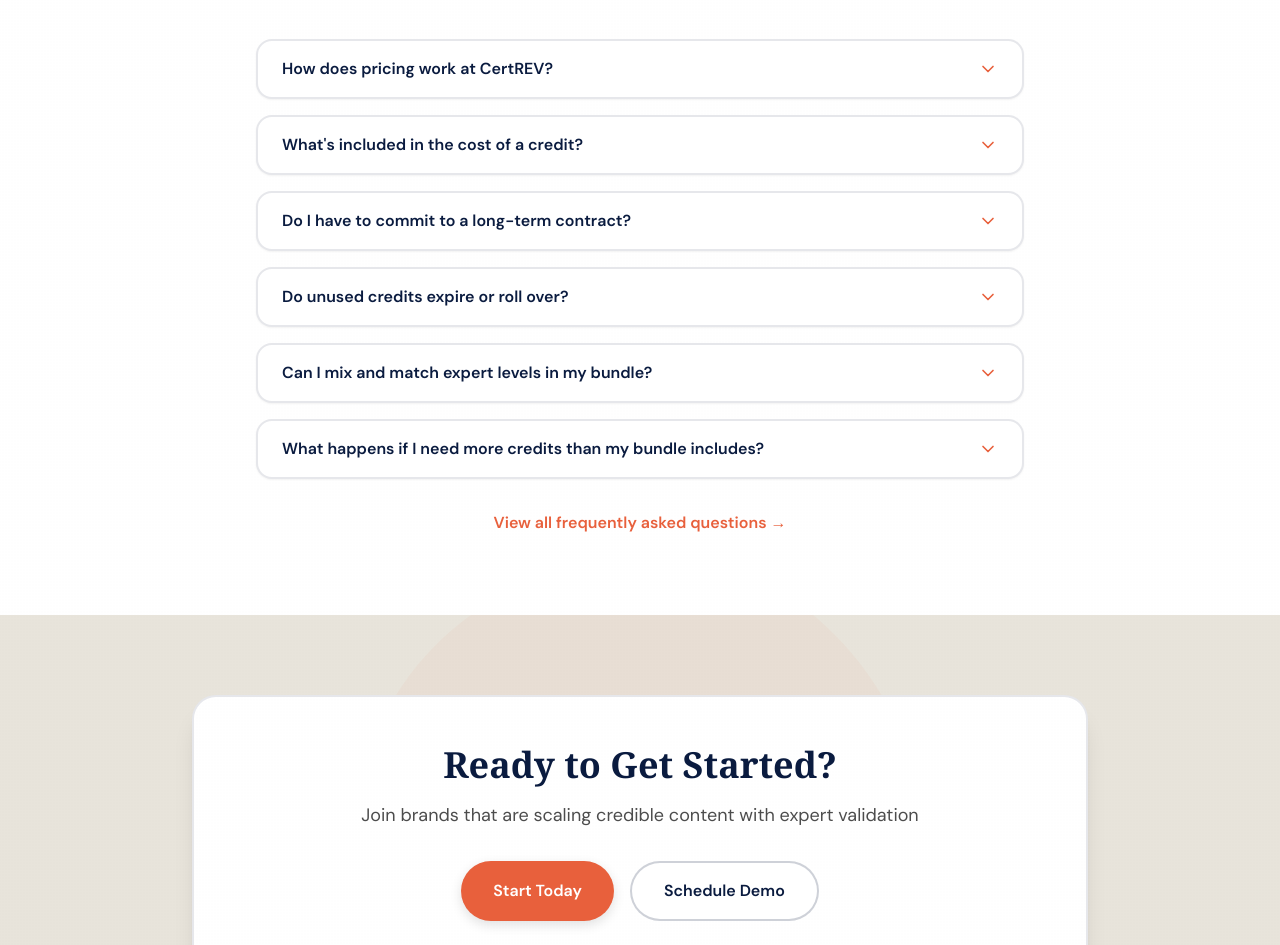
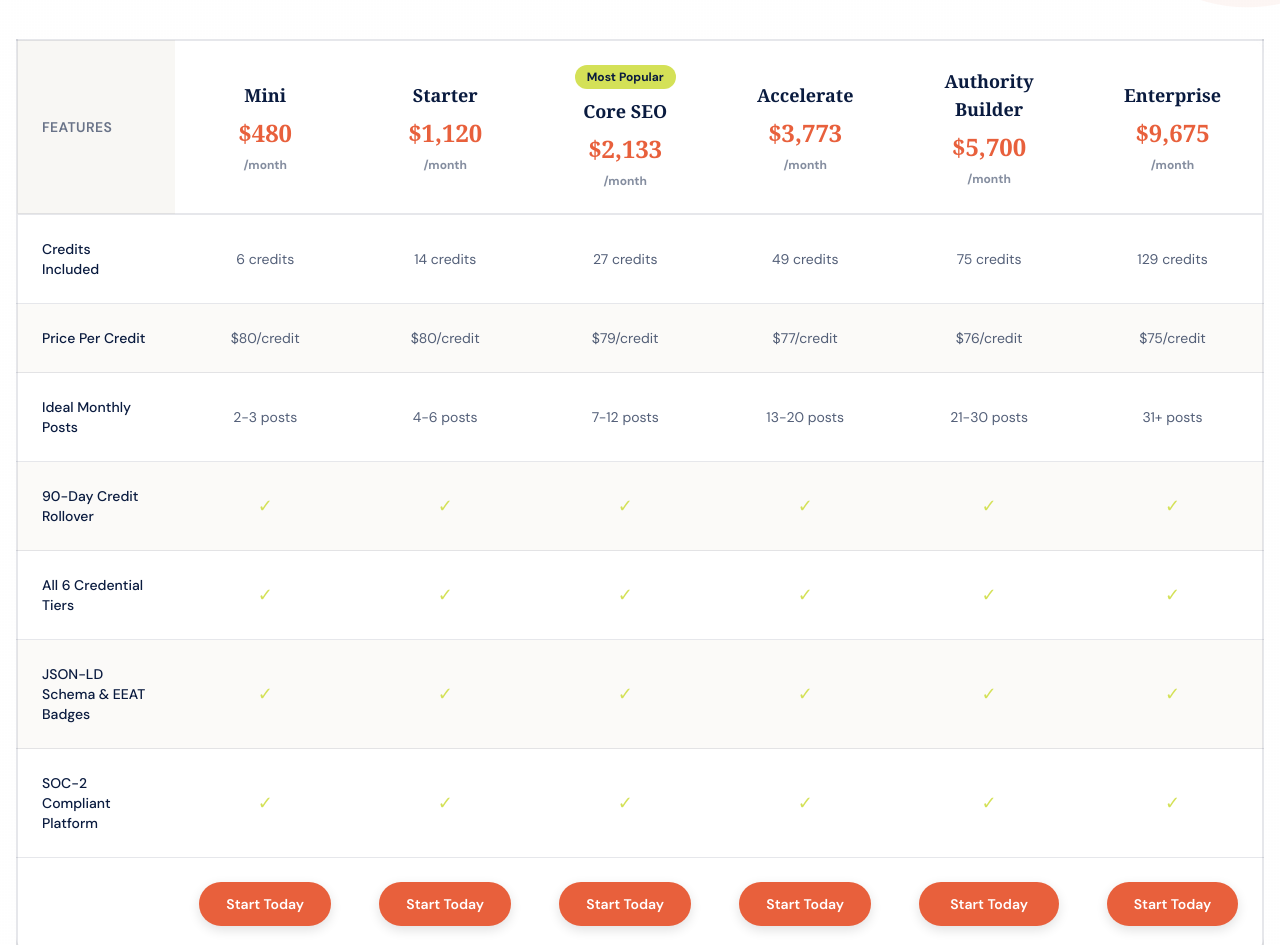
Before and after one commit to owenwcertrev/web-redesign, a Next.js app: page /pricing in a window 1280 px wide. Shown: the part 3120-4065 px from the top of the page. Built offline with nearby package versions, Linux system fonts and the light colour scheme.

Commit message:
Add comparison table showing all 6 pricing tiers side-by-side

```diff
--- a/app/pricing/page.tsx
+++ b/app/pricing/page.tsx
@@ -1,6 +1,6 @@
 'use client'
 
-import { useState, useMemo } from 'react'
+import { useState, useMemo, useRef } from 'react'
 import { motion } from 'framer-motion'
 import { DollarSign, Sparkles } from 'lucide-react'
 import DepthHero from '@/components/cards3d/DepthHero'
@@ -171,6 +171,7 @@ const pricingFAQs = [
 
 export default function PricingPage() {
   const [postsPerMonth, setPostsPerMonth] = useState(9) // Start at Core SEO range
+  const comparisonRef = useRef<HTMLElement>(null)
 
   // Map slider value to appropriate pricing tier
   // Ranges aligned to ~3 credits per review average
@@ -182,6 +183,10 @@ export default function PricingPage() {
     if (postsPerMonth <= 30) return pricingTiers[4] // Authority (75 credits ÷ 3 = 25 posts)
     return pricingTiers[5] // Enterprise (129 credits ÷ 3 = 43 posts)
   }, [postsPerMonth])
+
+  const scrollToComparison = () => {
+    comparisonRef.current?.scrollIntoView({ behavior: 'smooth', block: 'start' })
+  }
 
   return (
     <div>
@@ -265,7 +270,7 @@ export default function PricingPage() {
             <div className="text-center mt-8">
               <p className="text-sm text-navy/60">
                 Want to see all plans side-by-side?{' '}
-                <button className="text-coral font-semibold hover:underline">
+                <button onClick={scrollToComparison} className="text-coral font-semibold hover:underline">
                   View comparison table
                 </button>
               </p>
@@ -309,6 +314,137 @@ export default function PricingPage() {
               </FadeIn>
             ))}
           </div>
+        </div>
+      </section>
+
+      {/* Comparison Table Section */}
+      <section ref={comparisonRef} className="bg-white py-20 px-4 relative overflow-hidden">
+        <TextureOverlay type="paper" opacity={0.15} />
+        <OrganicShape variant="blob1" color="coral" className="absolute -top-40 -right-40 w-96 h-96" opacity={0.05} />
+
+        <div className="max-w-7xl mx-auto relative z-10">
+          <FadeIn>
+            <div className="text-center mb-12">
+              <h2 className="text-4xl md:text-5xl font-bold mb-4 text-navy font-serif">
+                Compare All Plans
+              </h2>
+              <p className="text-lg text-black/70">
+                Choose the perfect plan for your content marketing needs
+              </p>
+            </div>
+          </FadeIn>
+
+          <FadeIn delay={0.2}>
+            <div className="overflow-x-auto">
+              <table className="w-full bg-white rounded-2xl shadow-lg border-2 border-navy/10">
+                <thead>
+                  <tr className="border-b-2 border-navy/10">
+                    <th className="p-6 text-left text-sm font-semibold text-navy/60 uppercase tracking-wide bg-beige/30">
+                      Features
+                    </th>
+                    {pricingTiers.map((tier) => (
+                      <th key={tier.id} className="p-6 text-center min-w-[180px]">
+                        <div className="flex flex-col items-center gap-2">
+                          {tier.isPopular && (
+                            <span className="inline-block bg-lime text-navy px-3 py-1 rounded-full text-xs font-bold">
+                              Most Popular
+                            </span>
+                          )}
+                          <span className="text-lg font-bold text-navy font-serif">{tier.name}</span>
+                          <span className="text-2xl font-bold text-coral font-serif">
+                            ${tier.price.toLocaleString()}
+                          </span>
+                          <span className="text-xs text-navy/50">/month</span>
+                        </div>
+                      </th>
+                    ))}
+                  </tr>
+                </thead>
+                <tbody>
+                  <tr className="border-b border-navy/10">
+                    <td className="p-6 text-sm font-medium text-navy">Credits Included</td>
+                    {pricingTiers.map((tier) => (
+                      <td key={tier.id} className="p-6 text-center text-sm text-navy/70">
+                        {tier.credits} credits
+                      </td>
+                    ))}
+                  </tr>
+                  <tr className="border-b border-navy/10 bg-beige/20">
+                    <td className="p-6 text-sm font-medium text-navy">Price Per Credit</td>
+                    {pricingTiers.map((tier) => (
+                      <td key={tier.id} className="p-6 text-center text-sm text-navy/70">
+                        ${tier.pricePerCredit}/credit
+                      </td>
+                    ))}
+                  </tr>
+                  <tr className="border-b border-navy/10">
+                    <td className="p-6 text-sm font-medium text-navy">Ideal Monthly Posts</td>
+                    {pricingTiers.map((tier) => (
+                      <td key={tier.id} className="p-6 text-center text-sm text-navy/70">
+                        {tier.id === 'mini' && '2-3 posts'}
+                        {tier.id === 'starter' && '4-6 posts'}
+                        {tier.id === 'core-seo' && '7-12 posts'}
+                        {tier.id === 'accelerate' && '13-20 posts'}
+                        {tier.id === 'authority' && '21-30 posts'}
+                        {tier.id === 'enterprise' && '31+ posts'}
+                      </td>
+                    ))}
+                  </tr>
+                  <tr className="border-b border-navy/10 bg-beige/20">
+                    <td className="p-6 text-sm font-medium text-navy">90-Day Credit Rollover</td>
+                    {pricingTiers.map((tier) => (
+                      <td key={tier.id} className="p-6 text-center">
+                        <span className="text-lime text-lg">✓</span>
+                      </td>
+                    ))}
+                  </tr>
+                  <tr className="border-b border-navy/10">
+                    <td className="p-6 text-sm font-medium text-navy">All 6 Credential Tiers</td>
+                    {pricingTiers.map((tier) => (
+                      <td key={tier.id} className="p-6 text-center">
+                        <span className="text-lime text-lg">✓</span>
+                      </td>
+                    ))}
+                  </tr>
+                  <tr className="border-b border-navy/10 bg-beige/20">
+                    <td className="p-6 text-sm font-medium text-navy">JSON-LD Schema & EEAT Badges</td>
+                    {pricingTiers.map((tier) => (
+                      <td key={tier.id} className="p-6 text-center">
+                        <span className="text-lime text-lg">✓</span>
+                      </td>
+                    ))}
+                  </tr>
+                  <tr className="border-b border-navy/10">
+                    <td className="p-6 text-sm font-medium text-navy">SOC-2 Compliant Platform</td>
+                    {pricingTiers.map((tier) => (
+                      <td key={tier.id} className="p-6 text-center">
+                        <span className="text-lime text-lg">✓</span>
+                      </td>
+                    ))}
+                  </tr>
+                  <tr>
+                    <td className="p-6"></td>
+                    {pricingTiers.map((tier) => (
+                      <td key={tier.id} className="p-6 text-center">
+                        <a
+                          href="/brand-dashboard"
+                          className="inline-block w-full px-6 py-3 bg-coral text-white font-semibold rounded-full hover:bg-coral/90 transition-all shadow-md hover:shadow-lg text-sm"
+                        >
+                          Start Today
+                        </a>
+                      </td>
+                    ))}
+                  </tr>
+                </tbody>
+              </table>
+            </div>
+          </FadeIn>
+
+          <FadeIn delay={0.3}>
+            <p className="text-center text-sm text-navy/40 mt-8">
+              All plans include month-to-month billing • Cancel anytime • No long-term contracts
+            </p>
+          </FadeIn>
         </div>
       </section>
 
```
